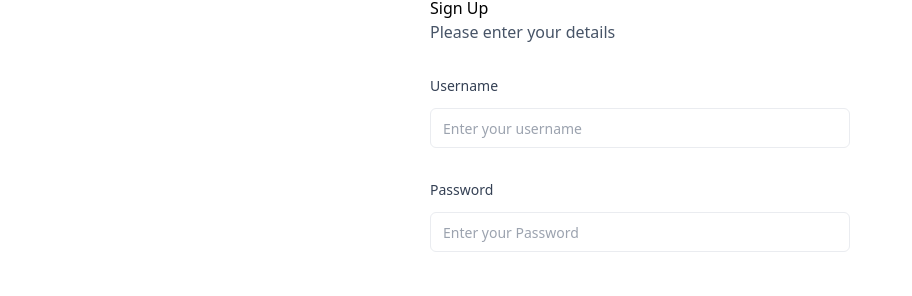
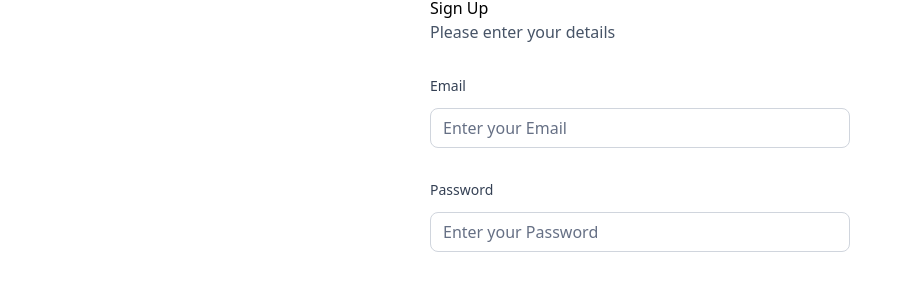
Before and after one commit to dedane/Bankify, a Next.js app: page /sign-in in a window 1280 px wide. Shown: the part 313-609 px from the top of the page, without its empty margins (0-912 px from the left). Built offline with nearby package versions, Linux system fonts and the light colour scheme.

Commit message:
regex-for-form-entry

```diff
--- a/components/CustomInput.tsx
+++ b/components/CustomInput.tsx
@@ -2,7 +2,7 @@ import { FormControl,  FormField, FormItem, FormLabel, FormMessage } from '@/com
 import { Input } from '@/components/ui/input'
 import React from 'react'
 
-import {Form, Control} from 'react-hook-form'
+import {Form, Control, FieldPath} from 'react-hook-form'
 import { authformSchema } from '../lib/utils'
 import { z } from 'zod'
 
@@ -11,15 +11,15 @@ const formSchema = z.object({
 })
 
 interface CustomInput {
-  form: Control<z.infer<typeof authformSchema>>,
-  name: string,
+  control: Control<z.infer<typeof authformSchema>>,
+  name: FieldPath<z.infer<typeof authformSchema>>,
   label: string,
   placeholder: string
 
 
 }
 
-const CustomInput = (   {control, name, label, placeholder}: CustomInput) => {
+const CustomInput = ({ control, name, label, placeholder}: CustomInput) => {
   return (
     <FormField
     control={control}
@@ -32,7 +32,7 @@ const CustomInput = (   {control, name, label, placeholder}: CustomInput) => {
 
         </div>
         <FormControl>
-          <Input placeholder={placeholder} {...field} />
+          <Input placeholder={placeholder} className='input-class' type={ name === 'password ' ? 'password': 'text'} {...field} />
         </FormControl>
 
         <FormMessage className='form-message mt-2'/>
--- a/components/ui/AuthForm.tsx
+++ b/components/ui/AuthForm.tsx
@@ -70,7 +70,7 @@ const AuthForm = ({type}: {type: string}) => {
 
         </div>): (<><Form {...form}>
       <form onSubmit={form.handleSubmit(onSubmit)} className="space-y-8">
-        <CustomInput control ={form.control} name='username' label='Username' placeholder='Enter your username'/>
+        <CustomInput control ={form.control} name='email' label='Email' placeholder='Enter your Email'/>
         <CustomInput control ={form.control} name='password' label='Password' placeholder='Enter your Password'/>
         <Button type="submit">Submit</Button>
       </form>
--- a/lib/utils.ts
+++ b/lib/utils.ts
@@ -196,5 +196,6 @@ export const getTransactionStatus = (date: Date) => {
 };
 export const authformSchema = z.object({
   email: z.string().email(),
-  password: z.string().min(8)
+  password: z.string().min(8),
+  username: z.string(). min(8)
 })
```
